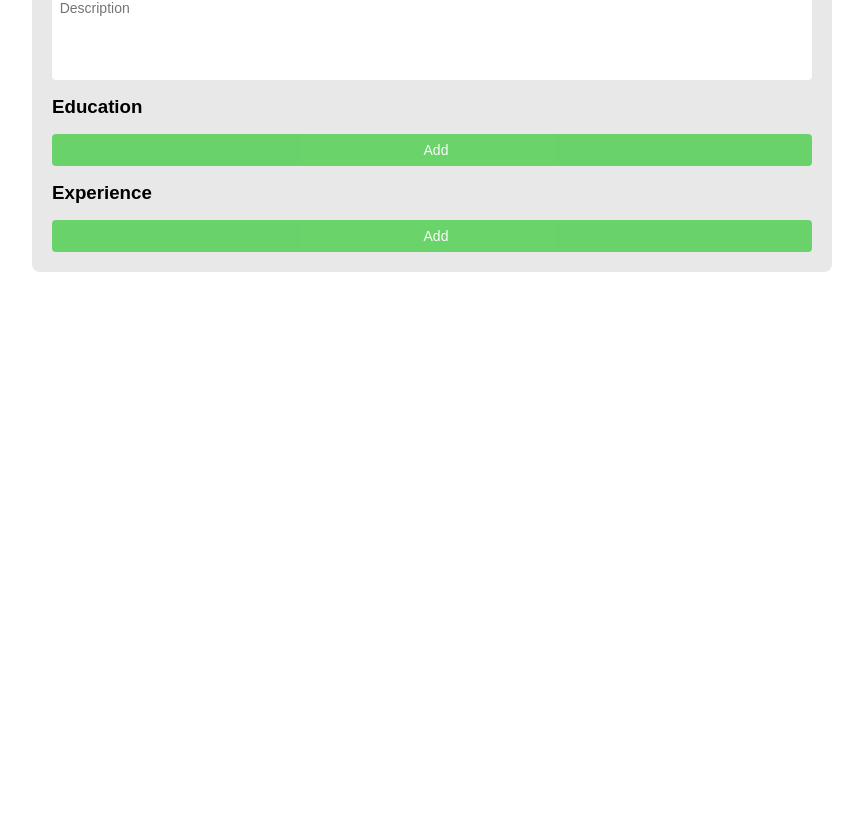
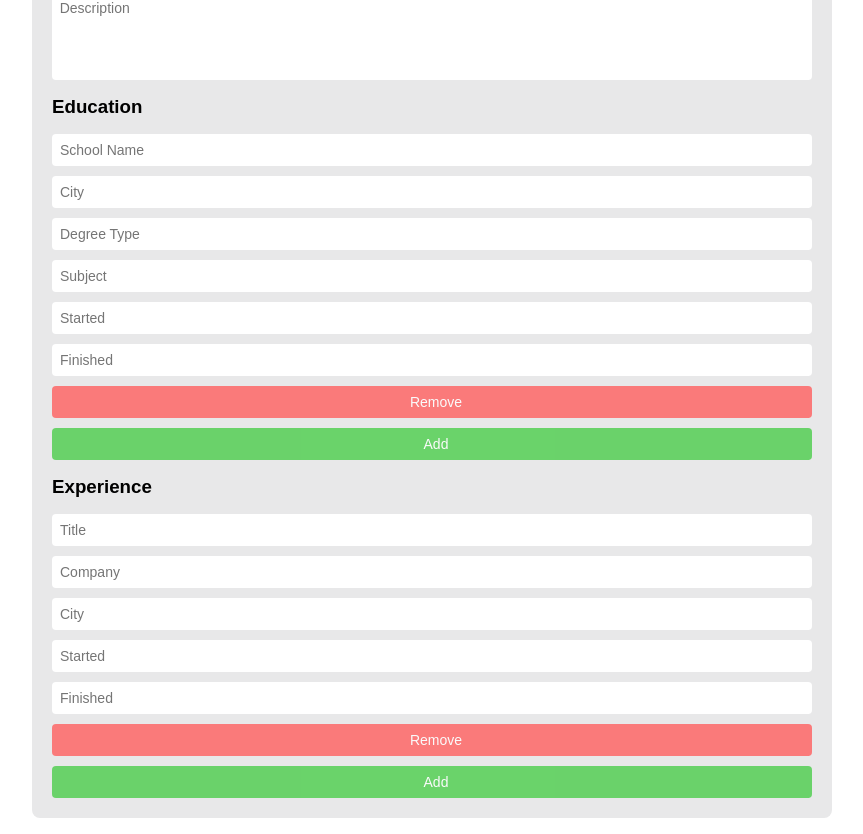
Before and after one commit to NelsonMN/CV-Application, a React (Create React App) app: page / in a window 1280 px wide. Shown: the part 391-1225 px from the top of the page, without its empty margins (208-1071 px from the left). Before the commit the page ends 800 px from the top, so only its background shows below. Built offline with nearby package versions, Linux system fonts and the light colour scheme.

Commit message:
Fixed add / delete functionality and fixed state data structures

```diff
--- a/src/components/Education.js
+++ b/src/components/Education.js
@@ -1,31 +1,32 @@
 import React, { Component } from "react";
-import uniqid from "uniqid";
 
 class Education extends Component {
+
   render() {
 
-      const { education, addBtn, delBtn } = this.props
+    const { education, handleChange, addBtn, delBtn } = this.props
 
     if (education.length === 0) {
-        return <button key={uniqid} name="education" onClick={addBtn} className='add' type='submit'>Add</button>
+      return <button name="education" onClick={addBtn} className='add' type='submit'>Add</button>
     } else {
-        return (education.map((achievement) => {
       return (
-              <form key={achievement.id} className='education-form'>
-                <input type="text" id="schoolInput" placeholder="School Name" />
-                <input type="text" id="schoolCityInput" placeholder="City" />
-                <input type="text" id="degreeInput" placeholder="Degree Type" />
-                <input type="text" id="subjectInput" placeholder="Subject" />
-                <input type="text" id="degreeStartedInput" placeholder="Started" />
-                <input type="text" id="degreeEndedInput" placeholder="Finished" />
-                <button name="education" id={achievement.id} onClick={delBtn} className='remove' type='button'>Remove</button>
+        education.map((element) => {
+          return (
+            <form key={element.id} className='education-form'>
+              <input type="text" value={education.school} name="school" onChange={handleChange} placeholder="School Name" />
+              <input type="text" value={education.city} name="city" onChange={handleChange} placeholder="City" />
+              <input type="text" value={education.type} name="type" onChange={handleChange} placeholder="Degree Type" />
+              <input type="text" value={education.subject} name="subject" onChange={handleChange} placeholder="Subject" />
+              <input type="text" value={education.started} name="started" onChange={handleChange} placeholder="Started" />
+              <input type="text" value={education.ended} name="ended" onChange={handleChange} placeholder="Finished" />
+              <button name="education" id={element.id} onClick={delBtn} className='remove' type='button'>Remove</button>
               <button name="education" onClick={addBtn} className='add' type='submit'>Add</button>
             </form>
           )
-          })
-        )
+       }))
     }
   }
 }
 
+
 export default Education
--- a/src/components/Experience.js
+++ b/src/components/Experience.js
@@ -1,41 +1,29 @@
 import React, { Component } from "react";
-import uniqid from 'uniqid';
 
 class Experience extends Component {
-    //   this.handleChange = this.handleChange.bind(this);
-
-
-    // handleChange(e) {
-    //     const value = e.target.value
-    //     this.setState({
-    //         [e.target.name]: value
-    //     })
-    // }
 
     render() {
-        const { experiences, addBtn, delBtn} = this.props
 
-        if (experiences.length === 0) {
-            return <button key={uniqid()} name="experience" onClick={addBtn} className='add' type='submit'>Add</button>
+        const { experience, addBtn, delBtn} = this.props
+
+        if (experience.length === 0) {
+            return <button name="experience" onClick={addBtn} className='add' type='submit'>Add</button>
         } else {
             return (
-                experiences.map((experience) => {
-                    return (
-                        <form key={experience.id} className='experience-form'>
-                            <input type="text" /*value={position}*/ name="position" placeholder="Title" />
-                            <input type="text" /*value={company}*/ name="company" placeholder="Company" />
-                            <input type="text" /*value={city}*/ name="city" placeholder="City" />
-                            <input type="text" /*value={started}*/ name="started" placeholder="Started" />
-                            <input type="text" /*value={finished}*/ name="finished" placeholder="Finished" />
-                            <button name="experience" id={experience.id} onClick={delBtn} className='remove' type='button'>Remove</button>
-                            <button name="experience" onClick={addBtn} className='add' type='submit'>Add</button>
-                        </form>
-                    )
-                })
-            )
+            experience.map((element) => {
+              return (
+                <form key={element.id} className='experience-form'>
+                    <input type="text" name="position" placeholder="Title" />
+                    <input type="text" name="company" placeholder="Company" />
+                    <input type="text" name="city" placeholder="City" />
+                    <input type="text" name="started" placeholder="Started" />
+                    <input type="text" name="finished" placeholder="Finished" />
+                    <button name="experience" id={element.id} onClick={delBtn} className='remove' type='button'>Remove</button>
+                    <button name="experience" onClick={addBtn} className='add' type='submit'>Add</button>
+                </form>
+                )
+            }))
         }
-
-
     }
   }
 
--- a/src/components/Form.js
+++ b/src/components/Form.js
@@ -11,33 +11,38 @@ class Form extends Component {
     super(props)
 
     this.state = {
-      personal: {
-        first: '',
-        last: '',
-        address: '',
-        phone: '',
-        email: '',
-        description: ''
-      },
-      achievement: {
-        id: uniqid()
-      },
-      education: [],
-      experience: {
-        id: uniqid()
-      },
-      experiences: [],
+      personal: {},
+
+      education: [{id: uniqid()}],
+
+      experience: [{id: uniqid()}],
     }
 
-    this.handleChange = this.handleChange.bind(this);
     this.onAdd = this.onAdd.bind(this);
     this.onDel = this.onDel.bind(this);
   }
 
-  handleChange(e) {
+  handleParentChange(e) {
+    const value = e.target.value
+    const parent = e.target.parentElement
+    if (parent.classList.contains('personal-form')) {
+      this.setState(
+        {personal: {...this.state.personal, [e.target.name]: value}}
+      )
+    }
+  }
+
+  handleEduChange(e) {
+  const value = e.target.value
+  this.setState(
+    {achievement: {...this.state.achievement, [e.target.name]: value}}
+  )
+  }
+
+  handleExpChange(e) {
     const value = e.target.value
     this.setState(
-      {personal: {...this.state.personal, [e.target.name]: value}}
+      {experience: {...this.state.achievement, [e.target.name]: value}}
     )
   }
 
@@ -45,17 +50,11 @@ class Form extends Component {
     e.preventDefault()
     if (e.target.name === 'experience') {
       this.setState({
-        experiences: this.state.experiences.concat(this.state.experience),
-        experience: {
-          id: uniqid()
-        }
+        experience: this.state.experience.concat({id: uniqid()}),
       })
     } else {
       this.setState({
-        education: this.state.education.concat(this.state.achievement),
-        achievement: {
-          id: uniqid()
-        }
+        education: this.state.education.concat({id: uniqid()}),
       })
     }
   }
@@ -64,7 +63,7 @@ class Form extends Component {
     e.preventDefault()
     if (e.target.name === 'experience') {
       this.setState({
-          experiences: this.state.experiences.filter(experience => experience.id !== e.target.id)
+        experience: this.state.experience.filter(experience => experience.id !== e.target.id)
       })
     } else {
       this.setState({
@@ -72,18 +71,20 @@ class Form extends Component {
     })}
   }
 
+
   render() {
 
-    const { personal, education, experiences } = this.state;
+    const { personal, education, experience } = this.state;
+
 
     return (
       <div className='form-holder'>
         <FormTitle title='Personal Information' />
         <PersonalInfo personal={personal} handleChange={this.handleChange} />
         <FormTitle title='Education' />
-        <Education education={education} addBtn={this.onAdd} delBtn={this.onDel}/>
+        <Education education={education} handleChange={this.handleChange} addBtn={this.onAdd} delBtn={this.onDel}/>
         <FormTitle title='Experience' />
-        <Experience experiences={experiences} addBtn={this.onAdd} delBtn={this.onDel}/>
+        <Experience experience={experience} handleChange={this.handleChange} addBtn={this.onAdd} delBtn={this.onDel}/>
       </div>
     )
   }
```
Also changed, not shown: src/components/PersonalInfo.js (+1 -21 lines). Lines whose indentation alone changed are shown as unchanged.
